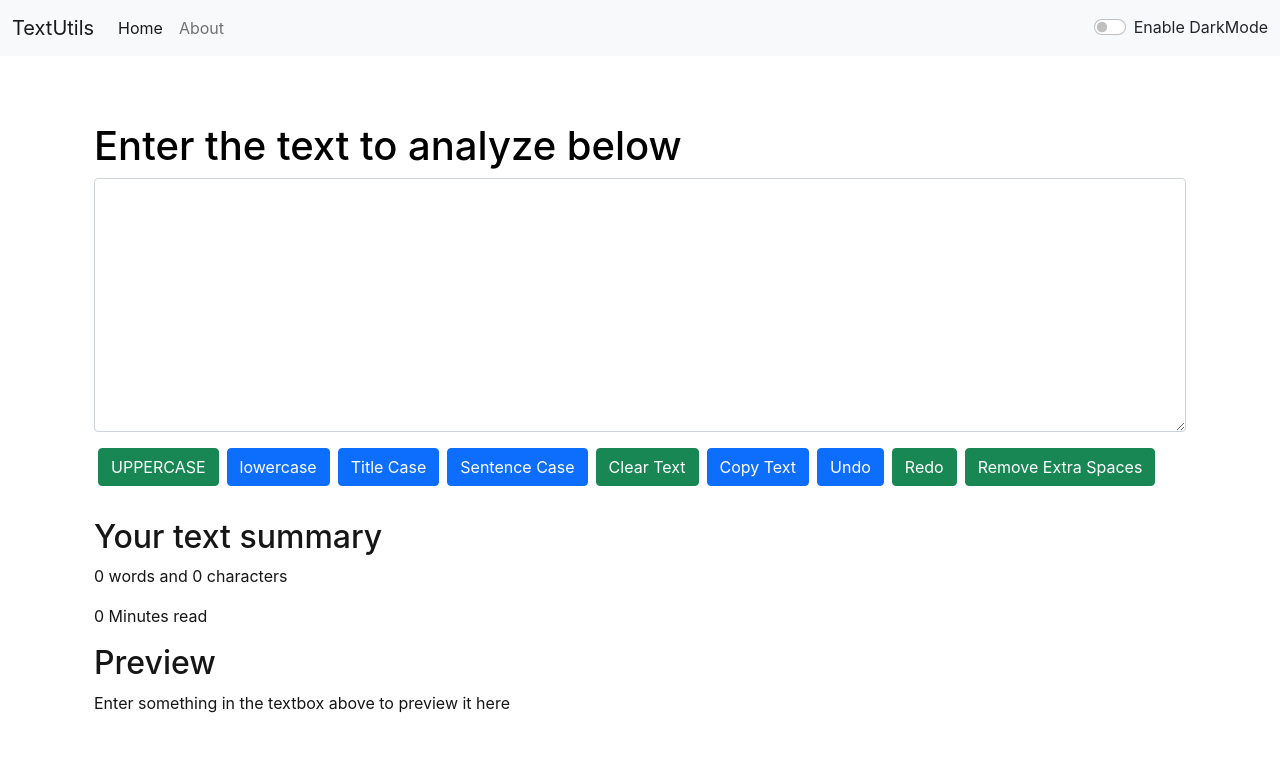
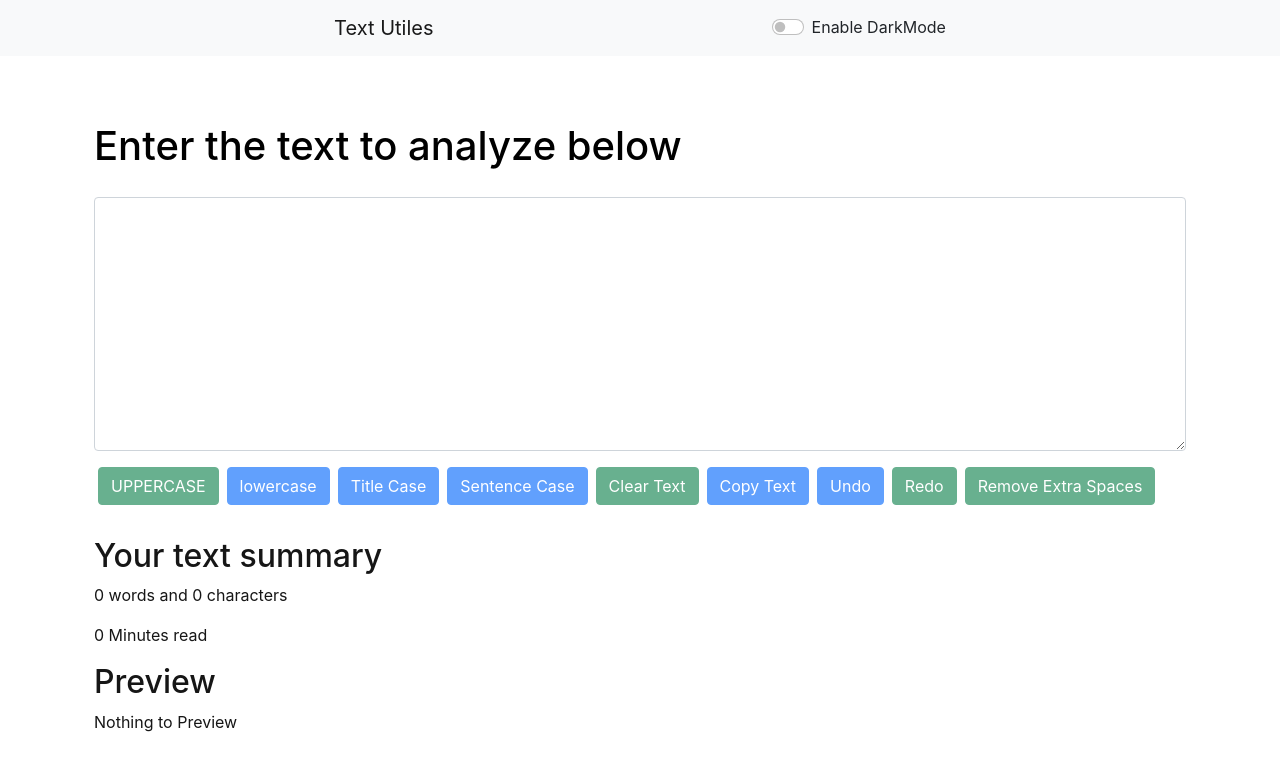
Before and after one commit to Vivekyd6/textutiles, a React (Create React App) app: page / in a window 1280 px wide. Shown: the top 770 px of the page. Built offline with nearby package versions, Linux system fonts and the light colour scheme.

Commit message:
changed the navbar , disabled button when no use

```diff
--- a/src/App.js
+++ b/src/App.js
@@ -3,7 +3,8 @@ import Navbar from './components/Navbar';
 import TextForm from './components/TextForm';
 import React, { useState } from 'react';
 import Alert from './components/Alert';
-//import About from './components/About';
+
+
 
 function App() {
   const [mode, setMode] = useState('light'); // Whether dark mode is enabled or not
@@ -33,9 +34,9 @@ function App() {
   }
   return (
     <>
-      {/* <Navbar title="TextUtils" aboutText="About TextUtils" /> */}
-      {/* <Navbar/> */}
-      <Navbar title="TextUtils" mode={mode} toggleMode={toggleMode} />
+
+      <Navbar title="Text Utiles" mode={mode} toggleMode={toggleMode} />
+
       <div>
         <Alert alert={alert}/>
       </div>
--- a/src/components/Alert.js
+++ b/src/components/Alert.js
@@ -6,7 +6,7 @@ function Alert(props) {
         return lower.charAt(0).toUpperCase() + lower.slice(1);
     }
     return (
-        <div style={{ height: '50px' }}>
+        <div className="container"  style={{ height: '50px'}}>
             {props.alert && <div className={`alert alert-${props.alert.type} alert-dismissible fade show`} role="alert">
                 <strong>{capitalize(props.alert.type)}</strong>: {props.alert.msg}
             </div>}
--- a/src/components/Navbar.js
+++ b/src/components/Navbar.js
@@ -4,26 +4,12 @@ import PropTypes from 'prop-types'
 export default function Navbar(props) {
     return (
         <nav className={`navbar navbar-expand-lg navbar-${props.mode} bg-${props.mode}`}>
-            <div className="container-fluid">
-                <a className="navbar-brand" href="/">{props.title}</a>
-                <button className="navbar-toggler" type="button" data-bs-toggle="collapse" data-bs-target="#navbarSupportedContent" aria-controls="navbarSupportedContent" aria-expanded="false" aria-label="Toggle navigation">
-                    <span className="navbar-toggler-icon"></span>
-                </button>
-                <div className="collapse navbar-collapse" id="navbarSupportedContent">
-                    <ul className="navbar-nav me-auto mb-2 mb-lg-0">
-                        <li className="nav-item">
-                            <a className="nav-link active" aria-current="page" href="/">Home</a>
-                        </li>
-                        <li className="nav-item">
-                            <a className="nav-link" href="/">{props.aboutText}</a>
-                        </li>
-                    </ul>
-
+            <div className="container-fluid " style={{justifyContent:'space-evenly'}}>
+                <a className="navbar-brand" href="_blank">{props.title}</a>
                     <div className={`form-check form-switch text-${props.mode === 'light' ? 'dark' : 'light'}`}>
                         <input className="form-check-input" onClick={props.toggleMode} type="checkbox" id="flexSwitchCheckDefault" />
                         <label className="form-check-label" htmlFor="flexSwitchCheckDefault">Enable DarkMode</label>
                     </div>
-                </div>
             </div>
         </nav>
     )
--- a/src/components/TextForm.js
+++ b/src/components/TextForm.js
@@ -2,6 +2,8 @@ import React, { useState } from 'react'
 
 
 export default function TextForm(props) {
+
+
     const handleUpClick = () => {
         // console.log("Uppercase was clicked: " +  text);
         let newText = text.toUpperCase();
@@ -31,9 +33,9 @@ export default function TextForm(props) {
        // console.log("I am copy");
         var text = document.getElementById("myBox");
         text.select();
-        text.setSelectionRange(0, 9999);
         navigator.clipboard.writeText(text.value);
         props.showAlert("Copied to clipboard", "success")
+        document.getSelection().removeAllRange();
     }
 
     const handleExtraSpaces = () => {
@@ -66,30 +68,30 @@ export default function TextForm(props) {
     // setText("new text"); // Correct way to change the state
     return (
         <>
-            <div className="container" style={{ color: props.mode === 'dark' ? 'white' : 'black' }}>
-                <h1>{props.heading}</h1>
+            <div className="container my-3" style={{ color: props.mode === 'dark' ? 'white' : 'black' }}>
+            <h1 style={{ marginBottom:'revert'}}>{props.heading}</h1>
                 <div className="mb-3">
                     <textarea className="form-control" value={text} onChange={handleOnChange}
                         style={{ backgroundColor: props.mode === 'dark' ? '#141f77' : 'white', color: props.mode === 'dark' ? 'white' : '#141f77' }}
                      id="myBox" rows="10"></textarea>
                 </div>
-                <button className="btn btn-success mx-1 mb-3 " onClick={handleUpClick}>UPPERCASE</button>
-                <button className="btn btn-primary mx-1 mb-3" onClick={handleLoClick}>lowercase</button>
-                <button className="btn btn-primary mx-1 mb-3" onClick={handleTiClick}>Title Case</button>
-                <button className="btn btn-primary mx-1 mb-3" onClick={handleSeClick}>Sentence Case</button>
-                <button className="btn btn-success mx-1 mb-3" onClick={handleClearClick}>Clear Text</button>
-                <button className="btn btn-primary mx-1 mb-3" onClick={handleCopy}>Copy Text</button>
-                <button className="btn btn-primary mx-1 mb-3" onClick={handleUndo}>Undo</button>
-                <button className="btn btn-success mx-1 mb-3" onClick={handleRedo}>Redo</button>
-                <button className="btn btn-success mx-1 mb-3" onClick={handleExtraSpaces}>Remove Extra Spaces</button>
+                <button className="btn btn-success mx-1 mb-3" disabled={text.length===0} onClick={handleUpClick}>UPPERCASE</button>
+                <button className="btn btn-primary mx-1 mb-3" disabled={text.length===0} onClick={handleLoClick}>lowercase</button>
+                <button className="btn btn-primary mx-1 mb-3" disabled={text.length===0} onClick={handleTiClick}>Title Case</button>
+                <button className="btn btn-primary mx-1 mb-3" disabled={text.length===0}  onClick={handleSeClick}>Sentence Case</button>
+                <button className="btn btn-success mx-1 mb-3" disabled={text.length===0}  onClick={handleClearClick}>Clear Text</button>
+                <button className="btn btn-primary mx-1 mb-3" disabled={text.length===0}  onClick={handleCopy}>Copy Text</button>
+                <button className="btn btn-primary mx-1 mb-3" disabled={text.length===0}  onClick={handleUndo}>Undo</button>
+                <button className="btn btn-success mx-1 mb-3" disabled={text.length===0}  onClick={handleRedo}>Redo</button>
+                <button className="btn btn-success mx-1 mb-3" disabled={text.length===0}  onClick={handleExtraSpaces}>Remove Extra Spaces</button>
 
             </div>
             <div className="container my-3" style={{ color: props.mode === 'dark' ? 'white' : '#161616' }}>
                 <h2>Your text summary</h2>
-                <p>{text.split(" ").length-1} words and {text.length} characters</p>
-                <p>{0.0008 * (text.split(" ").length-1)} Minutes read</p>
+                <p>{text.split(" ").filter((element)=>{return element.length!==0}).length} words and {text.length} characters</p>
+                <p>{0.0008 * (text.split(" ").filter((element) => { return element.length !== 0 }).length)} Minutes read</p>
                 <h2>Preview</h2>
-                <p>{text.length > 0 ? text : "Enter something in the textbox above to preview it here"}</p>
+                <p>{text.length > 0 ? text : "Nothing to Preview"}</p>
             </div>
         </>
     )
```
Also changed, not shown: src/components/About.js (+10 -5 lines).
